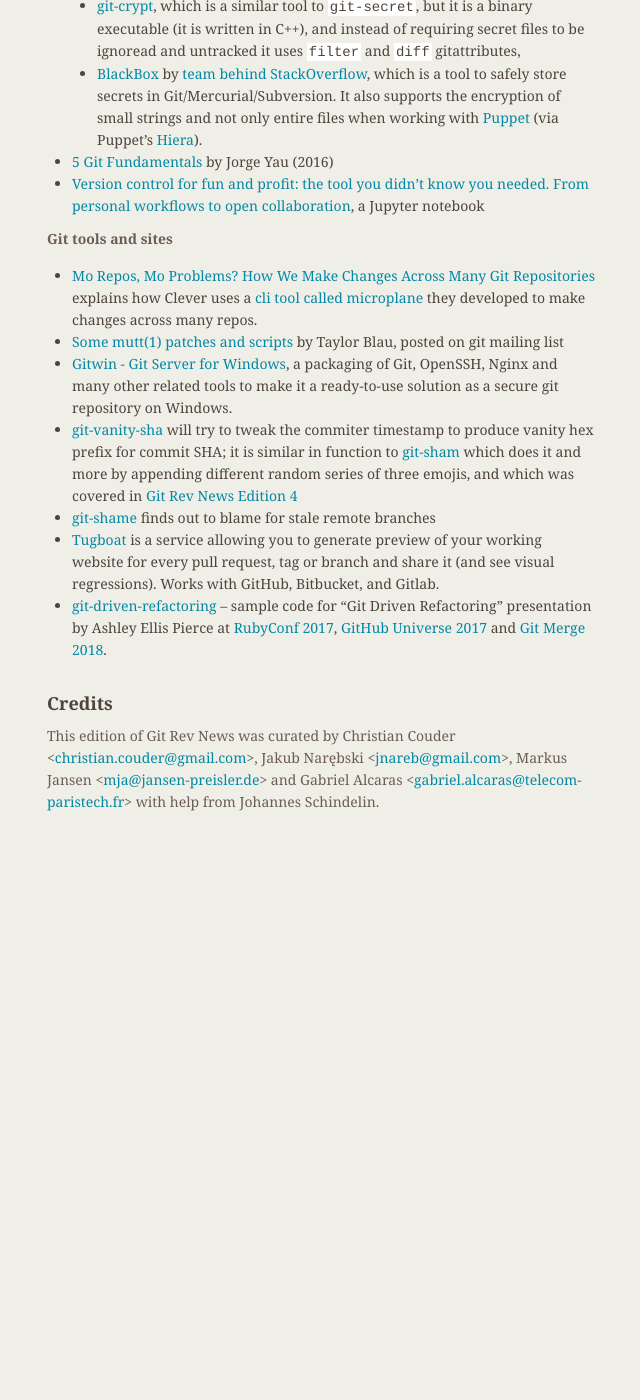
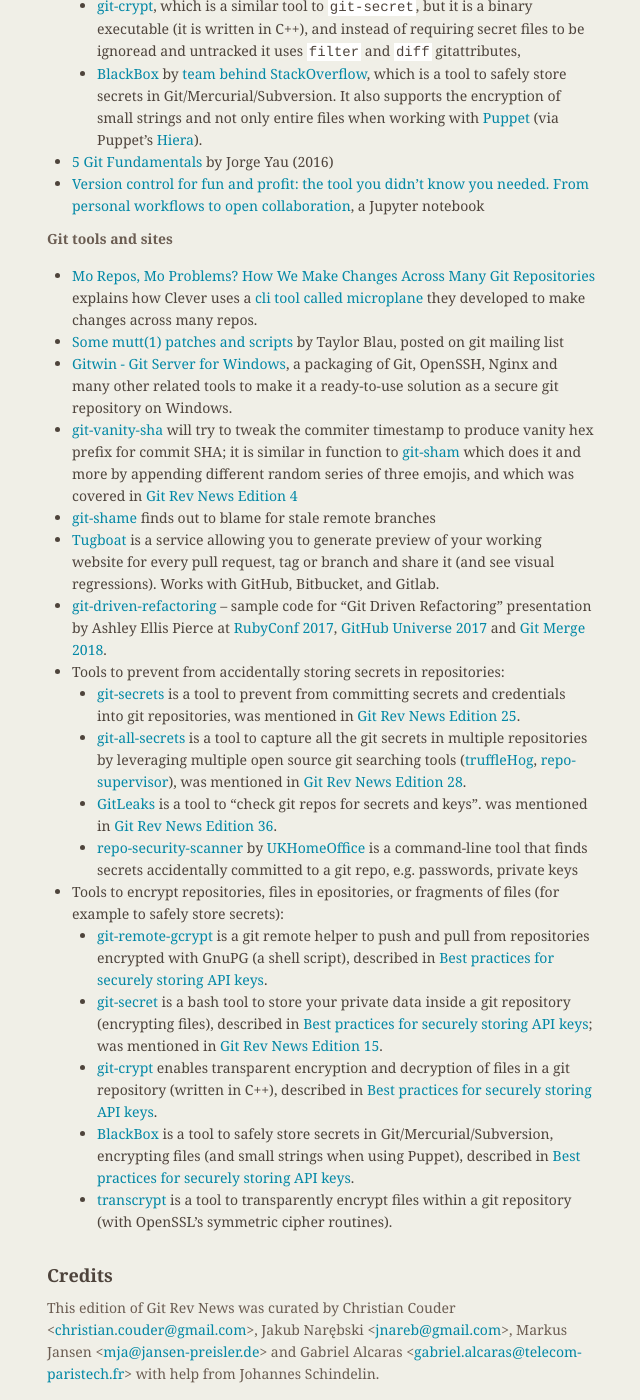
Before and after one commit to git/git.github.io, a Jekyll site: the page built from rev_news/drafts/edition-39.md, in a window 1280 px wide and 1400 px high, scrolled down 5410 px. Shown: the whole window, without its empty margins (487-1127 px from the left). Built offline with Jekyll 4.4.1, drawn with Linux system fonts in a browser that asks for light colours; before the commit the page ends 6238 px from its top, so only the background shows below that.

Commit message:
rn-39: Links to git tools for detecting or storing secrets

```diff
--- a/rev_news/drafts/edition-39.md
+++ b/rev_news/drafts/edition-39.md
@@ -314,6 +314,36 @@
 * [git-shame](https://github.com/drench/git-shame) finds out to blame for stale remote branches
 * [Tugboat](https://tugboat.qa/) is a service allowing you to generate preview of your working website for every pull request, tag or branch and share it (and see visual regressions).  Works with GitHub, Bitbucket, and Gitlab.
 * [git-driven-refactoring](https://github.com/bdpalladino/git-driven-refactoring) -- sample code for "Git Driven Refactoring" presentation by Ashley Ellis Pierce at [RubyConf 2017](https://www.youtube.com/watch?v=3OgbQOsW61Y), [GitHub Universe 2017](https://www.youtube.com/watch?v=rK8yHl0cHoc) and [Git Merge 2018](https://www.youtube.com/watch?v=e9K1gHYIE2c&list=PL0lo9MOBetEGIifU90rTn5zQaX5NibX08&index=6).
+* Tools to prevent from accidentally storing secrets in repositories:
+  * [git-secrets](https://github.com/awslabs/git-secrets)
+    is a tool to prevent from committing secrets and credentials into git repositories,
+    was mentioned in [Git Rev News Edition 25](https://git.github.io/rev_news/2017/03/15/edition-25/#other-news).
+  * [git-all-secrets](https://github.com/anshumanbh/git-all-secrets)
+    is a tool to capture all the git secrets in multiple repositories by leveraging multiple open source git searching tools ([truffleHog](https://github.com/dxa4481/truffleHog), [repo-supervisor](https://github.com/auth0/repo-supervisor)),
+    was mentioned in [Git Rev News Edition 28](https://git.github.io/rev_news/2017/06/14/edition-28/#other-news).
+  * [GitLeaks](https://github.com/zricethezav/gitleaks)
+    is a tool to "check git repos for secrets and keys".
+	was mentioned in [Git Rev News Edition 36](https://git.github.io/rev_news/2018/02/21/edition-36/#other-news).
+  * [repo-security-scanner](https://github.com/UKHomeOffice/repo-security-scanner)
+    by [UKHomeOffice](https://github.com/UKHomeOffice)
+    is a command-line tool that finds secrets accidentally committed to a git repo, e.g. passwords, private keys
+* Tools to encrypt repositories, files in epositories, or fragments of files
+  (for example to safely store secrets):
+  * [git-remote-gcrypt](https://github.com/spwhitton/git-remote-gcrypt)
+    is a git remote helper to push and pull from repositories encrypted with GnuPG (a shell script),
+    described in [Best practices for securely storing API keys](https://medium.freecodecamp.org/how-to-securely-store-api-keys-4ff3ea19ebda).
+  * [git-secret](http://git-secret.io/)
+    is a bash tool to store your private data inside a git repository (encrypting files),
+    described in [Best practices for securely storing API keys](https://medium.freecodecamp.org/how-to-securely-store-api-keys-4ff3ea19ebda);
+    was mentioned in [Git Rev News Edition 15](https://git.github.io/rev_news/2016/05/11/edition-15/#other-news).
+  * [git-crypt](https://www.agwa.name/projects/git-crypt/)
+    enables transparent encryption and decryption of files in a git repository (written in C++),
+    described in [Best practices for securely storing API keys](https://medium.freecodecamp.org/how-to-securely-store-api-keys-4ff3ea19ebda).
+  * [BlackBox](https://github.com/StackExchange/blackbox)
+    is a tool to safely store secrets in Git/Mercurial/Subversion, encrypting files (and small strings when using Puppet),
+    described in [Best practices for securely storing API keys](https://medium.freecodecamp.org/how-to-securely-store-api-keys-4ff3ea19ebda).
+  * [transcrypt](https://github.com/elasticdog/transcrypt)
+    is a tool to transparently encrypt files within a git repository (with OpenSSL's symmetric cipher routines).
 
 ## Credits
 
```
